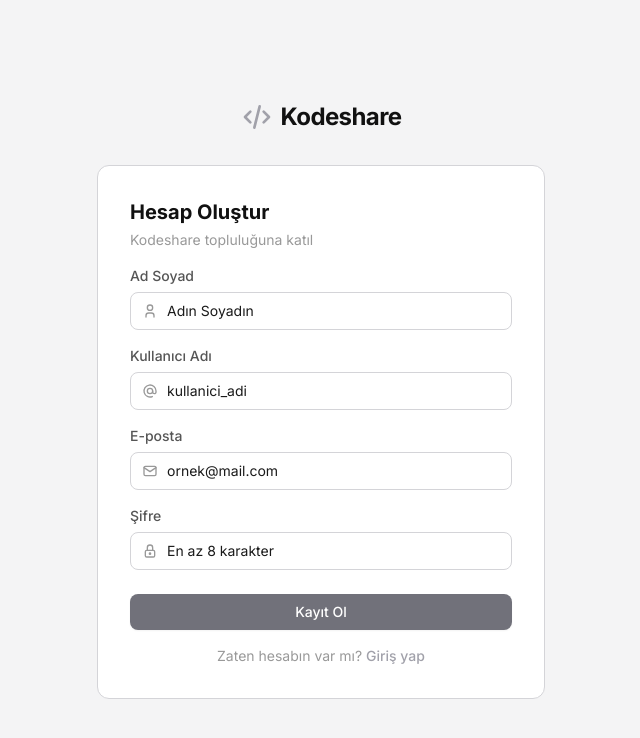
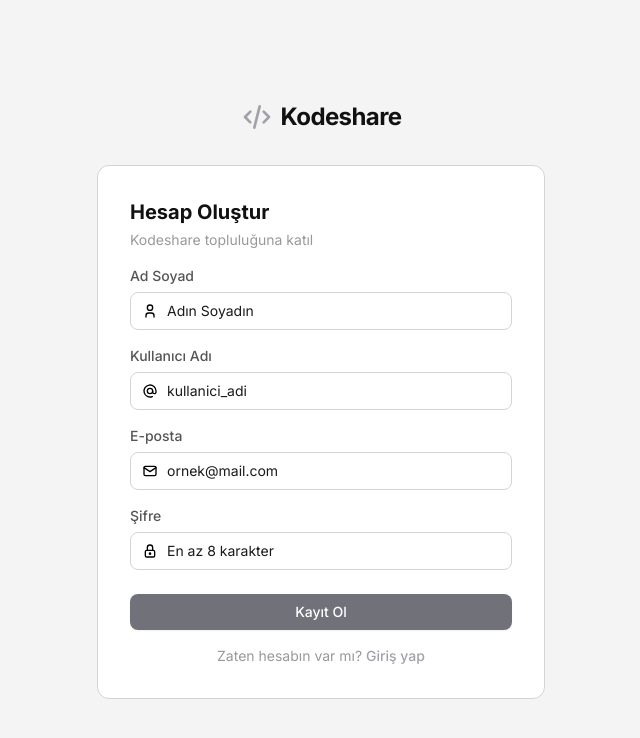
Before and after one commit to aliq0330/Kodeshare, a React (Vite) app: page /register in a window 1280 px wide. Shown: the top 738 px of the page, without its empty margins (319-959 px from the left). Built offline with nearby package versions, Linux system fonts and the light colour scheme; no server answers.

Commit message:
style: default icon color black in light mode, white in dark mode
Uses :where() (zero specificity) so specific color utilities like
text-red-400, text-brand-400 etc. still override as expected.

https://claude.ai/code/session_01YSVE9tpQAR9F99A4WdTEt5

```diff
--- a/src/styles/globals.css
+++ b/src/styles/globals.css
@@ -23,6 +23,15 @@
 
   * {
     @apply border-surface-border;
+  }
+
+  /* Default icon color: black in light mode, white in dark mode.
+     :where() has zero specificity so any text-* utility class overrides this. */
+  :where(:root, html.light) svg {
+    color: black;
+  }
+  :where(html.dark) svg {
+    color: white;
   }
 
   html {
```
